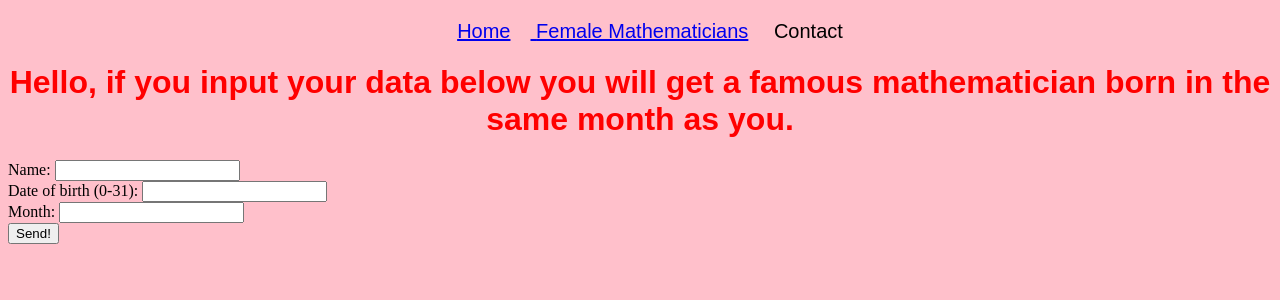
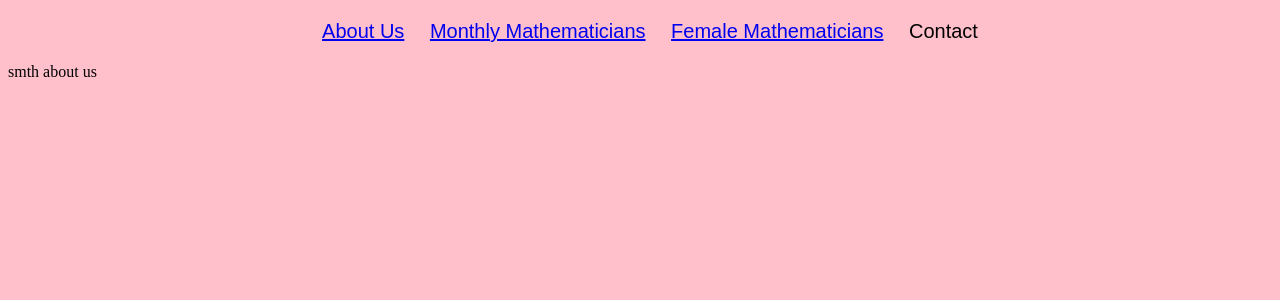
Before and after one commit to emilypdunn/ed-cfg-python-project, a Flask app: page /aboutUs.html in a window 1280 px wide. Shown: the top 300 px of the page. Run offline with Flask 2, Linux system fonts and the light colour scheme.

Commit message:
nav & months sorted

```diff
--- /dev/null
+++ b/Project/Templates/aboutUs.html
@@ -0,0 +1,7 @@
+<!DOCTYPE html>
+<html lang="en">
+  {% include "header.html" %}
+
+<body>
+    smth about us
+</body>
--- a/Project/Templates/header.html
+++ b/Project/Templates/header.html
@@ -10,10 +10,19 @@
 </head>
 
 <body>
-  <nav>
-    <ul>
-      <li><a href="index.html">Home</li>
-      <li><a href="female.html">Female Mathematicians</a></li>
-      <li>Contact</li>
-    </ul>
+  <header>
+  <nav class="navbar navbar-inverse navbar-fixed-top">
+      <div class="container-fluid">
+          <div class="nav-wrapper">
+              <div id="menu">
+              <ul class="nav navbar-nav "></ulclass>
+              <li><a href="aboutUs.html">About Us</a></li>
+              <li><a href="index.html">Monthly Mathematicians</a></li>
+              <li><a href="female.html">Female Mathematicians</a></li>
+              <li>Contact</li>
+          </ul>
+        </div>
+      </div>
+    </div>
   </nav>
+</header>
--- a/Project/app.py
+++ b/Project/app.py
@@ -10,30 +10,24 @@ app = Flask(__name__)
 #  return "Hello world!"
 
 @app.route("/")
-def say_hello():
+def iniial_page():
   return render_template("index.html")
 
 @app.route("/<name>")
 def say_hello_to(name):
   return render_template("index.html", user=name)
-# automatically refreshs the page
-# saves from killing and restarting
-# app.run(debug=True)
 
-@app.route("/feedback", methods=["POST"])
-def get_feedback():
-  # request.values is a dictionary holding any
-  # POST request data that's not already part of the URL
-  data = request.values
+@app.route("/female.html")
+def female():
+  return render_template("female.html")
 
-  return render_template("feedback.html", form_data=data)
+@app.route("/aboutUs.html")
+def about_us():
+  return render_template("aboutUs.html")
 
 @app.route("/newpage", methods=["POST"])
 def new_page():
-  # request.values is a dictionary holding any
-  # POST request data that's not already part of the URL
   data = request.values
-
   return render_template("newpage.html", form_data=data)
 
 
```
Also changed, not shown: Project/Templates/newpage.html (+43 -3 lines).
